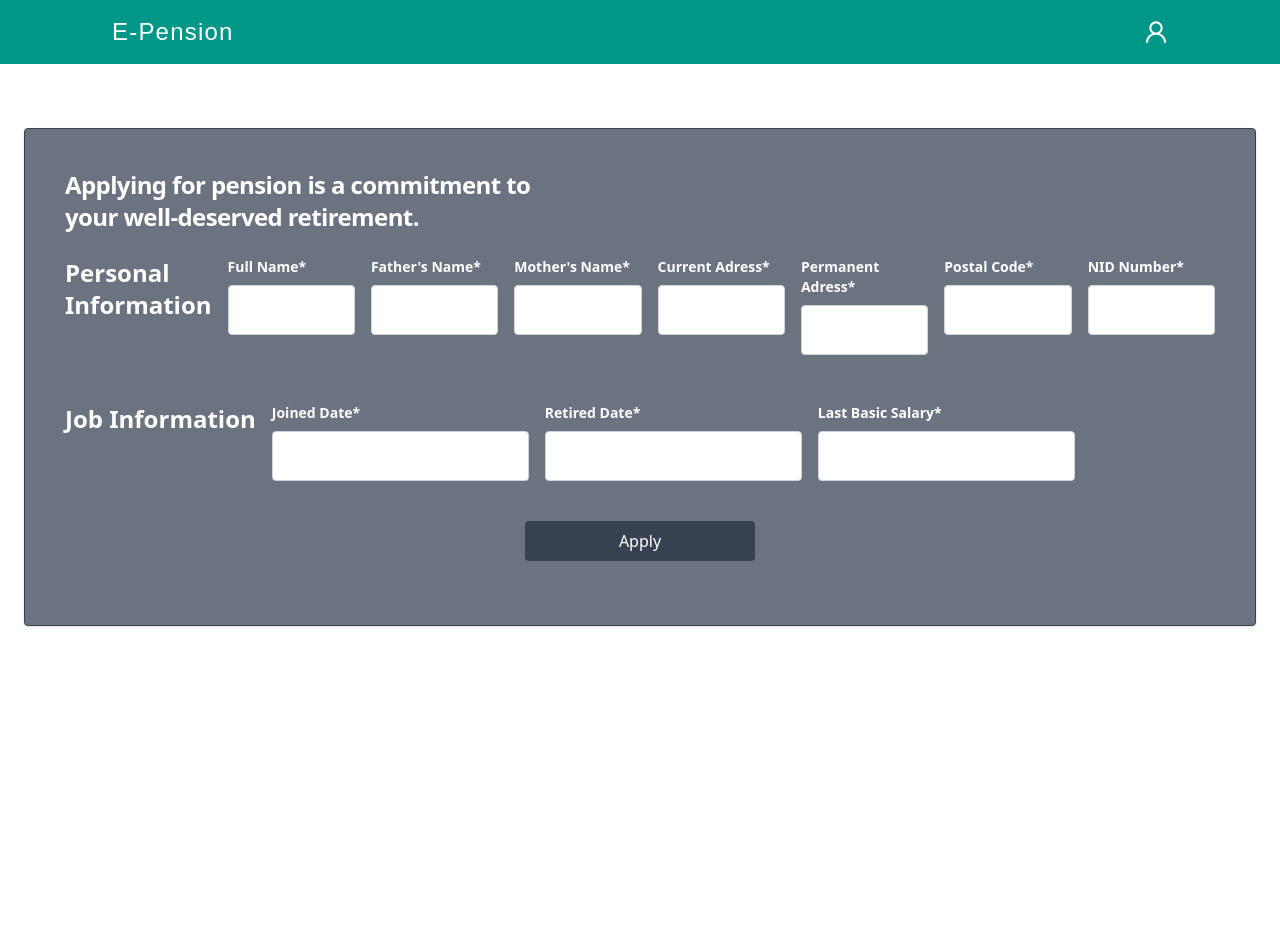
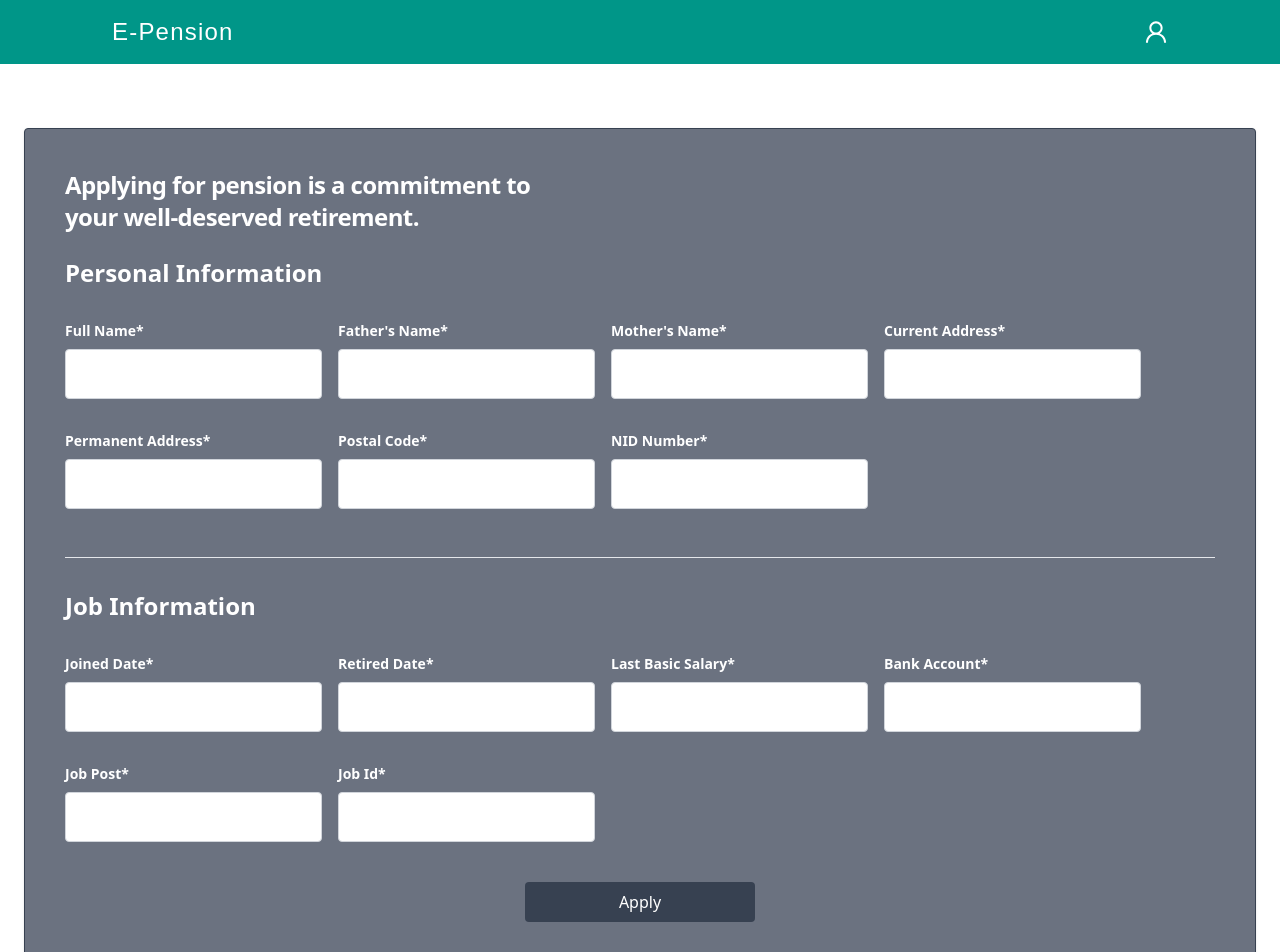
Before and after one commit to md-galib-hossain/EPension, a Next.js app in the folder frontend/: page /pension-form in a window 1280 px wide. Shown: the top 952 px of the page. Before the commit the page ends 800 px from the top, so only its background shows below. Built offline with nearby package versions, Linux system fonts and the light colour scheme; a web font is replaced by a local one.

Commit message:
Pension form information increased in ui

```diff
--- a/frontend/pages/complain.js
+++ b/frontend/pages/complain.js
@@ -80,7 +80,7 @@ export default function PensionForm() {
                         <div className="w-full  rounded shadow border md:mt-0 xl:p-0 bg-gray-500 border-gray-700">
                             <div className="p-10 space-y-4 md:space-y-6">
                                 <h1 className="text-xl font-bold leading-tight tracking-tight text-white md:text-2xl ">
-                                    Share you Complain to Head Officer
+                                    Share your Complain to Head of Office
                                 </h1>
                                 <form onSubmit={formikPensionForm.handleSubmit}>
                                     <div className="mb-4">
@@ -126,7 +126,7 @@ export default function PensionForm() {
                                         type="submit"
                                         className="w-full bg-green-700 hover:bg-green-900 text-white font-medium py-2 px-4 rounded transition duration-300"
                                     >
-                                        Apply
+                                        Send
                                     </button>
                                 </form>
                             </div>
--- a/frontend/pages/pension-form.js
+++ b/frontend/pages/pension-form.js
@@ -28,8 +28,8 @@ export default function PensionForm() {
       fullName: "",
       fathersName: "",
       mothersName: "",
-      currentAdress: "",
-      permanentAdress: "",
+      currentAddress: "",
+      permanentAddress: "",
       postalCode: "",
       nidNumber: "",
       retiredAddress: "",
@@ -37,6 +37,9 @@ export default function PensionForm() {
       retiredDate: null,
       basicSalary: "",
       authorPhoneNo: "",
+      bankAccount: "",
+      jobPost: "",
+      jobId: "",
       // agreeTerms: false,
     },
 
@@ -53,10 +56,10 @@ export default function PensionForm() {
         .string()
         .matches(/^[A-Za-z\s]+$/, "mother's Name must not contain numbers")
         .required("mother's Name is required"),
-        currentAdress: yup
+        currentAddress: yup
         .string()
         .required("Current Address is required"),
-        permanentAdress: yup
+        permanentAddress: yup
         .string()
         .required("Permanent Address is required"),
       postalCode: yup.string().required("Postal Code is required"),
@@ -64,6 +67,9 @@ export default function PensionForm() {
       joinDate: yup.date().required("Join Date is required"),
       retiredDate: yup.date().required("Retired Date is required"),
       basicSalary: yup.string().required("Basic Salary is required"),
+      bankAccount: yup.string().required("Bank Account is required"),
+      jobPost: yup.string().required("Job Post is required"),
+      jobId: yup.string().required("Job Id is required"),
     }),
 
     onSubmit: (values) => {
@@ -73,13 +79,16 @@ export default function PensionForm() {
           fullName: values.fullName,
           fathersName: values.fathersName,
           mothersName: values.mothersName,
-          currentAdress: values.currentAdress,
-          permanentAdress: values.permanentAdress,
+          currentAddress: values.currentAddress,
+          permanentAddress: values.permanentAddress,
           postalcode: values.postalCode,
           nidNumber: values.nidNumber,
           joingDateOffice: values.joinDate,
           retiredDate: values.retiredDate,
           basic_slary: values.basicSalary,
+          bankAccount: values.bankAccount,
+          jobPost: values.jobPost,
+          jobId: values.jobId,
         };
 
         dispatch(updatePensionForm({ formId: _id, pensionFormData }))
@@ -102,13 +111,16 @@ export default function PensionForm() {
           fullName: values.fullName,
           fathersName: values.fathersName,
           mothersName: values.mothersName,
-          currentAdress: values.currentAdress,
-          permanentAdress: values.permanentAdress,
+          currentAddress: values.currentAddress,
+          permanentAddress: values.permanentAddress,
           postalcode: values.postalCode,
           nidNumber: values.nidNumber,
           joingDateOffice: values.joinDate,
           retiredDate: values.retiredDate,
           basic_slary: values.basicSalary,
+          bankAccount: values.bankAccount,
+          jobPost: values.jobPost,
+          jobId: values.jobId,
         };
 
         // console.log("Creating a new pension form");
@@ -137,8 +149,8 @@ export default function PensionForm() {
         fullName: router.query.fullName || "",
         fathersName: router.query.fathersName || "",
         mothersName: router.query.mothersName || "",
-        currentAdress: router.query.currentAdress || "",
-        permanentAdress: router.query.permanentAdress || "",
+        currentAddress: router.query.currentAddress || "",
+        permanentAddress: router.query.permanentAddress || "",
         postalCode: router.query.postalcode || "",
         nidNumber: router.query.nidNumber || "",
         joinDate: router.query.joingDateOffice
@@ -148,6 +160,9 @@ export default function PensionForm() {
           ? new Date(router.query.retiredDate)
           : null,
         basicSalary: router.query.basic_slary || "",
+        bankAccount: router.query.bankAccount || "",
+        jobPost: router.query.jobPost || "",
+        jobId: router.query.jobId || "",
       }));
     }
   }, [router.query]);
@@ -176,8 +191,8 @@ export default function PensionForm() {
                   {/* main flex div start*/}
                   <div className="flex flex-col gap-8">
                   {/* personal information start */}
-<div className="flex gap-4">
   <h3 className="text-white text-2xl font-bold">Personal Information</h3>
+<div className="flex flex-wrap gap-4">
 <div className="mb-4">
                     <label
                       htmlFor="fullName"
@@ -265,57 +280,57 @@ export default function PensionForm() {
                   </div>
                   <div className="mb-4">
                     <label
-                      htmlFor="currentAdress"
+                      htmlFor="currentAddress"
                       className="block text-white text-sm font-bold mb-2"
                     >
-                      Current Adress*
+                      Current Address*
                     </label>
                     <input
                       type="text"
-                      name="currentAdress"
-                      id="currentAdress"
+                      name="currentAddress"
+                      id="currentAddress"
                       onChange={formikPensionForm.handleChange}
                       onBlur={formikPensionForm.handleBlur}
-                      value={formikPensionForm.values.currentAdress}
+                      value={formikPensionForm.values.currentAddress}
                       className={`w-full bg-white rounded border border-gray-300 focus:border-indigo-500 focus:bg-transparent focus:ring-1 focus:ring-indigo-200 text-base outline-none text-gray-700 py-2 px-3 leading-8 transition-colors duration-200 ease-in-out ${
-                        formikPensionForm.touched.currentAdress &&
-                        formikPensionForm.errors.currentAdress
+                        formikPensionForm.touched.currentAddress &&
+                        formikPensionForm.errors.currentAddress
                           ? "border-red-500"
                           : ""
                       }`}
                     />
-                    {formikPensionForm.touched.currentAdress &&
-                    formikPensionForm.errors.currentAdress ? (
+                    {formikPensionForm.touched.currentAddress &&
+                    formikPensionForm.errors.currentAddress ? (
                       <div className="text-indigo-300 text-sm mt-2">
-                        {formikPensionForm.errors.currentAdress}
+                        {formikPensionForm.errors.currentAddress}
                       </div>
                     ) : null}
                   </div>
                   <div className="mb-4">
                     <label
-                      htmlFor="permanentAdress"
+                      htmlFor="permanentAddress"
                       className="block text-white text-sm font-bold mb-2"
                     >
-                      Permanent Adress*
+                      Permanent Address*
                     </label>
                     <input
                       type="text"
-                      name="permanentAdress"
-                      id="permanentAdress"
+                      name="permanentAddress"
+                      id="permanentAddress"
                       onChange={formikPensionForm.handleChange}
                       onBlur={formikPensionForm.handleBlur}
-                      value={formikPensionForm.values.permanentAdress}
+                      value={formikPensionForm.values.permanentAddress}
                       className={`w-full bg-white rounded border border-gray-300 focus:border-indigo-500 focus:bg-transparent focus:ring-1 focus:ring-indigo-200 text-base outline-none text-gray-700 py-2 px-3 leading-8 transition-colors duration-200 ease-in-out ${
-                        formikPensionForm.touched.permanentAdress &&
-                        formikPensionForm.errors.permanentAdress
+                        formikPensionForm.touched.permanentAddress &&
+                        formikPensionForm.errors.permanentAddress
                           ? "border-red-500"
                           : ""
                       }`}
                     />
-                    {formikPensionForm.touched.permanentAdress &&
-                    formikPensionForm.errors.permanentAdress ? (
+                    {formikPensionForm.touched.permanentAddress &&
+                    formikPensionForm.errors.permanentAddress ? (
                       <div className="text-indigo-300 text-sm mt-2">
-                        {formikPensionForm.errors.permanentAdress}
+                        {formikPensionForm.errors.permanentAddress}
                       </div>
                     ) : null}
                   </div>
@@ -382,8 +397,9 @@ export default function PensionForm() {
 </div>
                   {/* personal information end */}
                                     {/* job information start */}
-                                    <div className="flex gap-4">
+                                    <hr/>
                                     <h3 className="text-white text-2xl font-bold">Job Information</h3>
+                                    <div className="flex flex-wrap gap-4">
 
                                     <div className="mb-4">
                     <label
@@ -474,6 +490,93 @@ export default function PensionForm() {
                     ) : null}
                   </div>
 
+                  <div className="mb-4">
+                    <label
+                      htmlFor="bankAccount"
+                      className="block text-white text-sm font-bold mb-2"
+                    >
+                      Bank Account*
+                    </label>
+                    <input
+                      type="number"
+                      name="bankAccount"
+                      id="bankAccount"
+                      onChange={formikPensionForm.handleChange}
+                      onBlur={formikPensionForm.handleBlur}
+                      value={formikPensionForm.values.bankAccount}
+                      className={`w-full bg-white rounded border border-gray-300 focus:border-indigo-500 focus:bg-transparent focus:ring-1 focus:ring-indigo-200 text-base outline-none text-gray-700 py-2 px-3 leading-8 transition-colors duration-200 ease-in-out ${
+                        formikPensionForm.touched.bankAccount &&
+                        formikPensionForm.errors.bankAccount
+                          ? "border-red-500"
+                          : ""
+                      }`}
+                    />
+                    {formikPensionForm.touched.bankAccount &&
+                    formikPensionForm.errors.bankAccount ? (
+                      <div className="text-indigo-300 text-sm mt-2">
+                        {formikPensionForm.errors.bankAccount}
+                      </div>
+                    ) : null}
+                  </div>
+
+                  <div className="mb-4">
+                    <label
+                      htmlFor="jobPost"
+                      className="block text-white text-sm font-bold mb-2"
+                    >
+                      Job Post*
+                    </label>
+                    <input
+                      type="text"
+                      name="jobPost"
+                      id="jobPost"
+                      onChange={formikPensionForm.handleChange}
+                      onBlur={formikPensionForm.handleBlur}
+                      value={formikPensionForm.values.jobPost}
+                      className={`w-full bg-white rounded border border-gray-300 focus:border-indigo-500 focus:bg-transparent focus:ring-1 focus:ring-indigo-200 text-base outline-none text-gray-700 py-2 px-3 leading-8 transition-colors duration-200 ease-in-out ${
+                        formikPensionForm.touched.jobPost &&
+                        formikPensionForm.errors.jobPost
+                          ? "border-red-500"
+                          : ""
+                      }`}
+                    />
+                    {formikPensionForm.touched.jobPost &&
+                    formikPensionForm.errors.jobPost ? (
+                      <div className="text-indigo-300 text-sm mt-2">
+                        {formikPensionForm.errors.jobPost}
+                      </div>
+                    ) : null}
+                  </div>
+
+                  <div className="mb-4">
+                    <label
+                      htmlFor="jobId"
+                      className="block text-white text-sm font-bold mb-2"
+                    >
+                      Job Id*
+                    </label>
+                    <input
+                      type="text"
+                      name="jobId"
+                      id="jobId"
+                      onChange={formikPensionForm.handleChange}
+                      onBlur={formikPensionForm.handleBlur}
+                      value={formikPensionForm.values.jobId}
+                      className={`w-full bg-white rounded border border-gray-300 focus:border-indigo-500 focus:bg-transparent focus:ring-1 focus:ring-indigo-200 text-base outline-none text-gray-700 py-2 px-3 leading-8 transition-colors duration-200 ease-in-out ${
+                        formikPensionForm.touched.jobId &&
+                        formikPensionForm.errors.jobId
+                          ? "border-red-500"
+                          : ""
+                      }`}
+                    />
+                    {formikPensionForm.touched.jobId &&
+                    formikPensionForm.errors.jobId ? (
+                      <div className="text-indigo-300 text-sm mt-2">
+                        {formikPensionForm.errors.jobId}
+                      </div>
+                    ) : null}
+                  </div>
+
 
                                     </div>
                   {/* job information end */}
```
